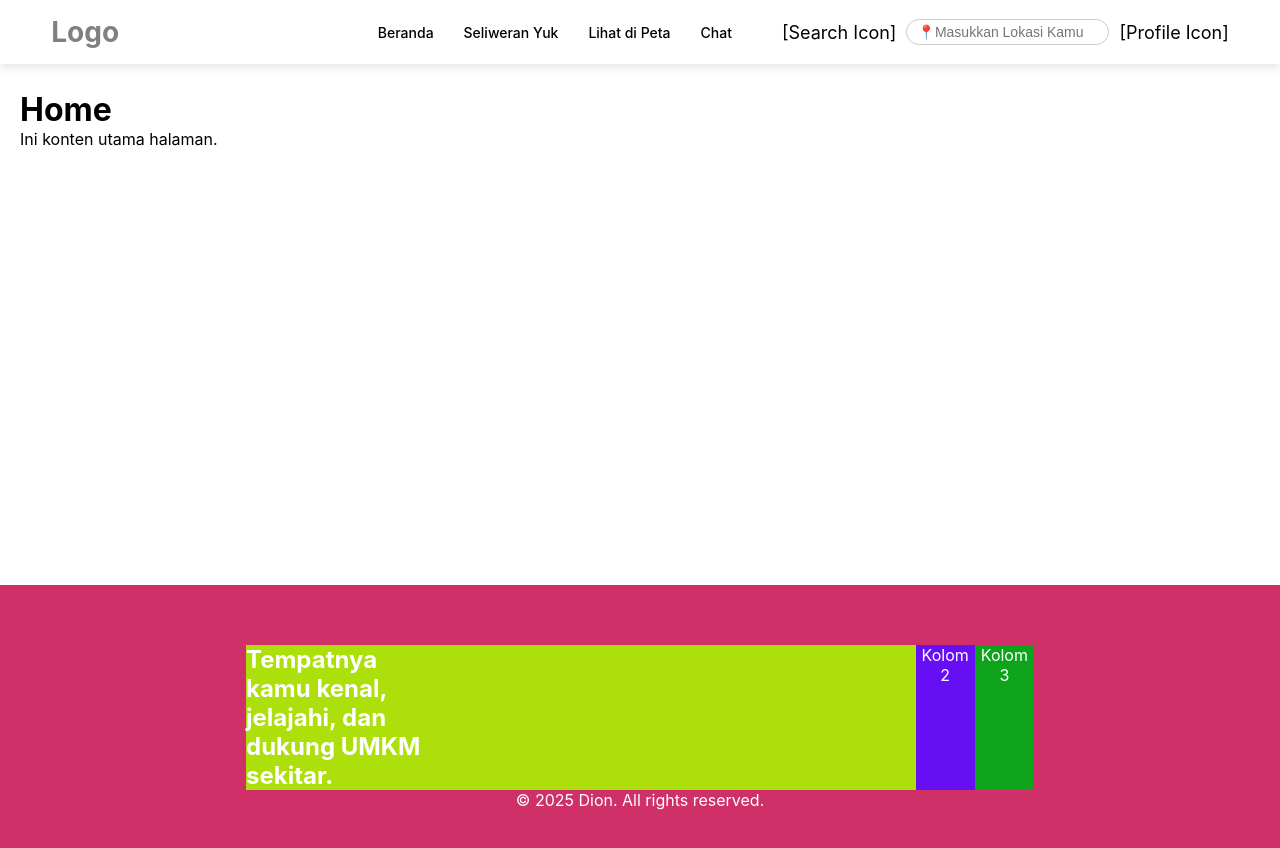
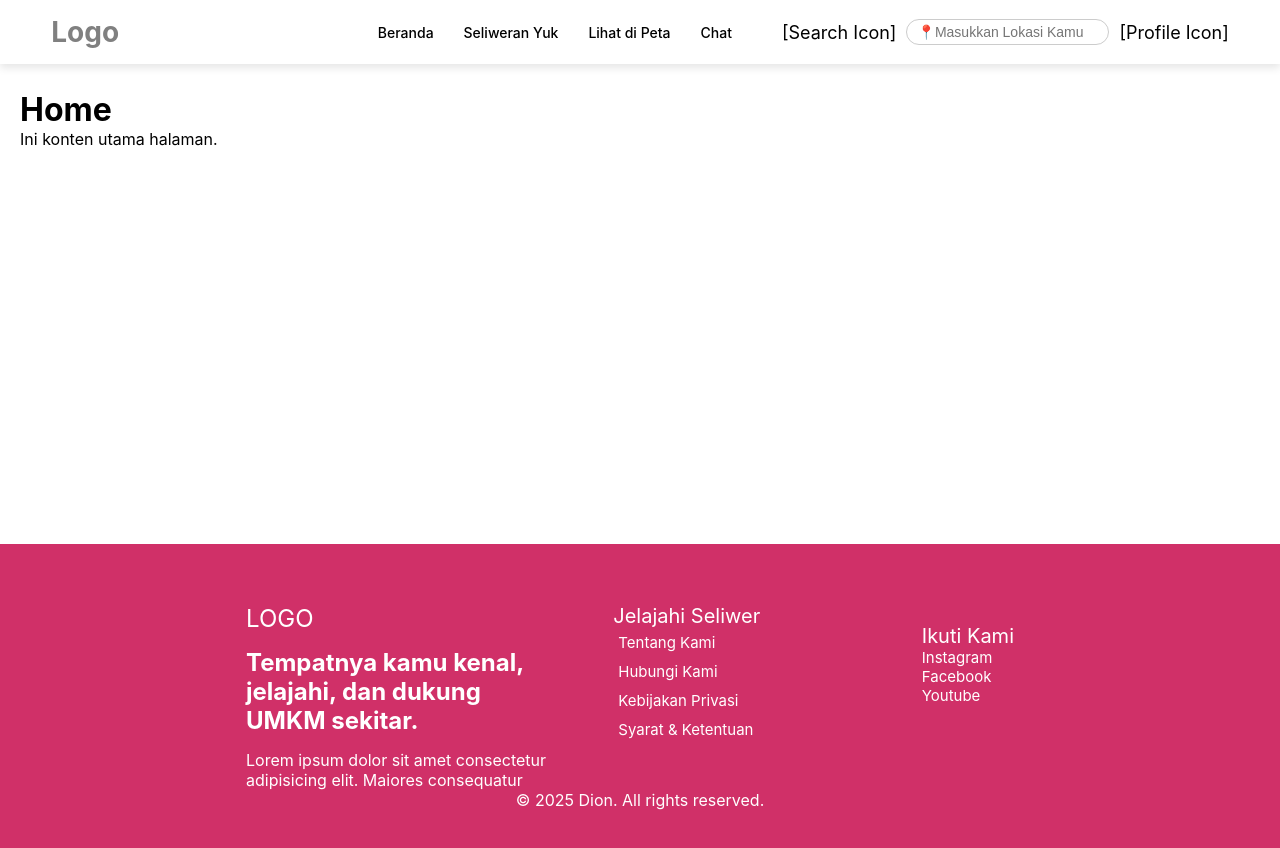
Before and after one commit to dionradithya/Seliwer, a React (Create React App) app: page / in a window 1280 px wide. Shown: the top 848 px of the page. Built offline with nearby package versions, Linux system fonts and the light colour scheme.

Commit message:
update footer (unfinished)

```diff
--- a/src/components/Footer/Footer.jsx
+++ b/src/components/Footer/Footer.jsx
@@ -3,14 +3,33 @@ import React from "react";
 const Footer = () => {
   return (
     <footer style={{backgroundColor: "#D03068", color: "#fff", padding: "60px 246px", textAlign: "center" }}>
-        <div style={{display:"flex", backgroundColor: "green"}}>
-            <div style={{ backgroundColor: "#addf0bff" }}>
-                <div></div>
-                <div style={{textAlign:"start" ,fontSize: "24px", fontWeight: "bold", width:"30%" }}>Tempatnya kamu kenal, jelajahi, dan dukung UMKM sekitar.</div>
-                <div></div>
+
+        {/* MAIN GROUP */}
+        <div style={{display:"flex", justifyContent: "space-between", marginbottm:"50px"}}>
+
+            {/* KOLOM 1 */}
+            <div style={{backgroundColor: "#D03068", width:"40%" }}>
+                <div style={{textAlign:"start", fontSize: "24px"}}>LOGO</div>
+                <div style={{textAlign:"start", fontSize: "24px", marginTop: "15px", fontWeight: "bold"}}>Tempatnya kamu kenal, jelajahi, dan dukung UMKM sekitar.</div>
+                <div style={{textAlign:"start", fontSize: "16px", marginTop: "15px"}}>Lorem ipsum dolor sit amet consectetur adipisicing elit. Maiores consequatur</div>
             </div>
-            <div style={{ backgroundColor: "#660ef4ff" }}>Kolom 2</div>
-            <div style={{ backgroundColor: "#0da31aff" }}>Kolom 3</div>
+
+            {/* KOLOM 2 */}
+            <div style={{display: "flex", backgroundColor: "#D03068", width:"30%", textAlign:"start", flexDirection: "column", height:"100%"}}>
+                <div style={{fontSize:"20px"}}>Jelajahi Seliwer</div>
+                <div style={{fontSize:"15px", padding:"5px"}}>Tentang Kami</div>
+                <div style={{fontSize:"15px", padding:"5px"}}>Hubungi Kami</div>
+                <div style={{fontSize:"15px", padding:"5px"}}>Kebijakan Privasi</div>
+                <div style={{fontSize:"15px", padding:"5px"}}>Syarat & Ketentuan</div>
+            </div>
+
+            {/* KOLOM 3 */}
+            <div style={{display: "flex", backgroundColor: "#D03068", textAlign:"start", flexDirection: "column", padding:"20px", height:"100%"}}>
+                <div style={{fontSize:"20px"}}>Ikuti Kami</div>
+                <div style={{fontSize:"15px"}}>Instagram</div>
+                <div style={{fontSize:"15px"}}>Facebook</div>
+                <div style={{fontSize:"15px"}}>Youtube</div>
+            </div>
         </div>
         <div>© 2025 Dion. All rights reserved.</div>
     </footer>
```
